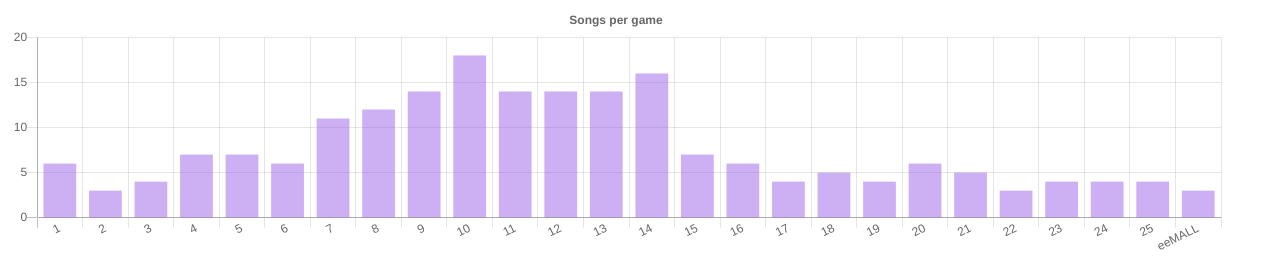
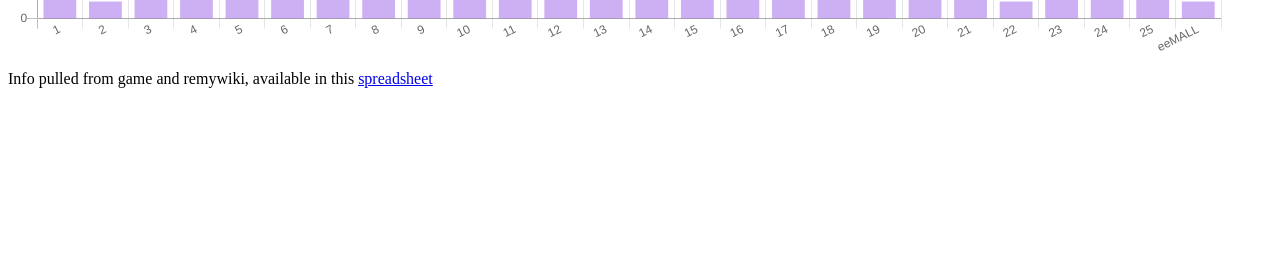
Before and after one commit to iamevn/pages, a plain HTML site: page lively_charts/index.html in a window 1280 px wide. Shown: the part 538-797 px from the top of the page. Drawn offline with nearby package versions, Linux system fonts and the light colour scheme.

Commit message:
add note

```diff
--- a/lively_charts/index.html
+++ b/lively_charts/index.html
@@ -22,4 +22,11 @@
       <canvas id="gamesChart"></canvas>
     </div>
   </body>
+
+  <span class="note">
+    Info pulled from game and remywiki, available in this
+    <a href="https://docs.google.com/spreadsheets/d/e/2PACX-1vTzrzVIrz9fwZw2FYDnMAe67A3vf2EHvLkTWbsD-wcJV3X7eOv1CNIiK47RM-m5Y5VdimEpIwxJfacy/pubhtml?gid=750620629&single=true">
+      spreadsheet
+    </a>
+  </span>
 </html>
```
